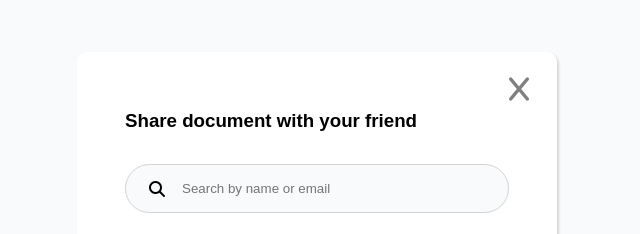
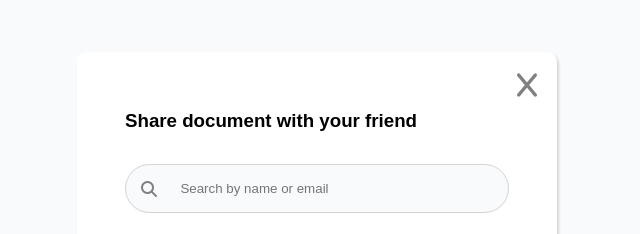
Before and after one commit to eobcre/share-card, a website built with Vite: page index.html in a window 1280 px wide. Shown: the part 198-432 px from the top of the page, 323-963 px from the left. Built offline with nearby package versions, Linux system fonts and the light colour scheme; files whose address does not match are found by name.

Commit message:
fixed icon position

```diff
--- a/src/style.css
+++ b/src/style.css
@@ -40,8 +40,8 @@ button {
 
 .close-icon {
   position: absolute;
-  top: 24px;
-  right: 28px;
+  top: 20px;
+  right: 20px;
   color: var(--color-gray);
 }
 
@@ -60,13 +60,14 @@ input {
   border: 1px solid var(--color-lightgray);
   border-radius: 30px;
   outline: none;
-  padding: 1rem 1rem 1rem 3.5rem;
+  padding: 1rem 1rem 1rem 3.4rem;
   width: 24rem;
 }
 
 .search-icon {
   position: absolute;
-  left: 4.5rem;
+  left: 4rem;
+  color: var(--color-gray);
 }
 
 .suggested-container {
```
